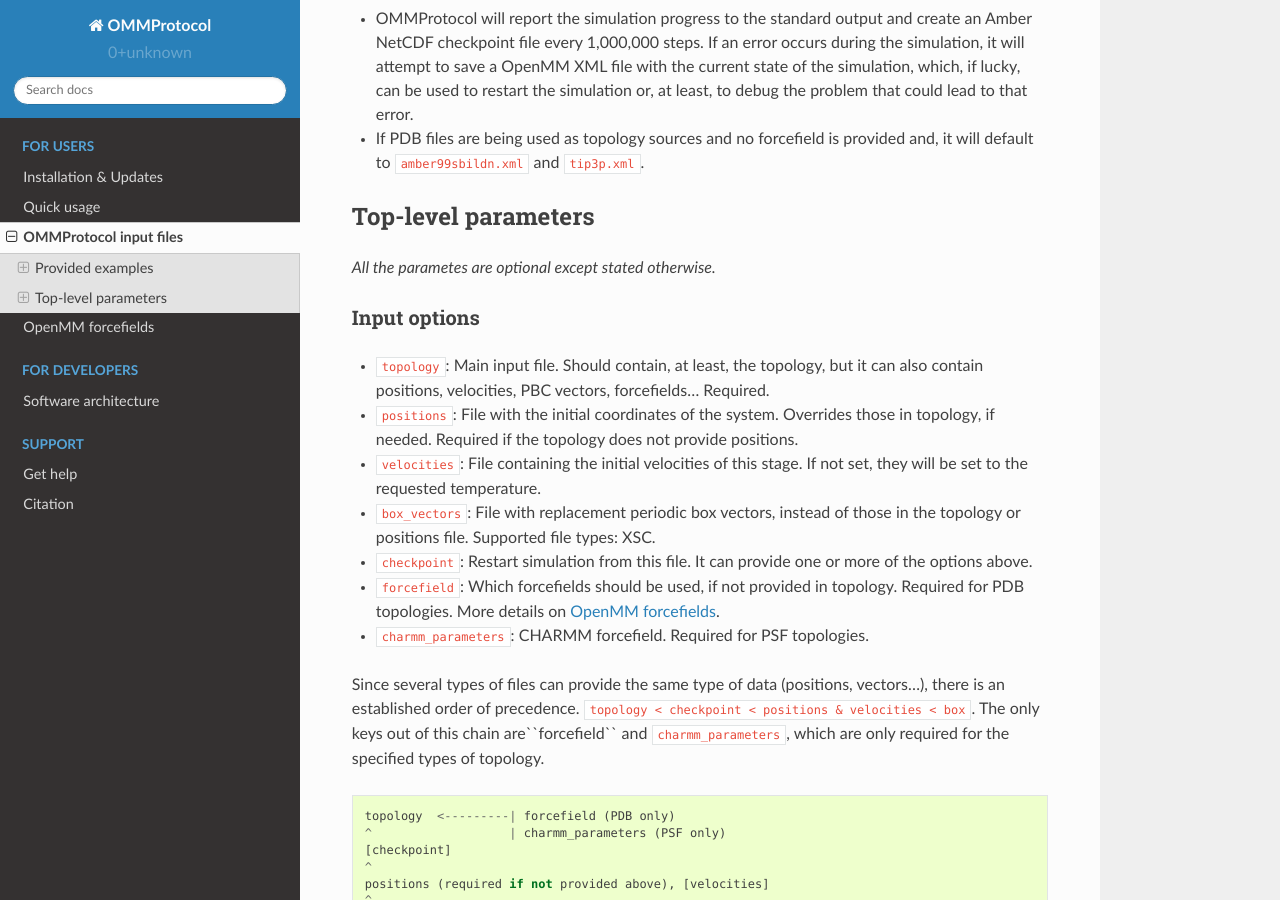
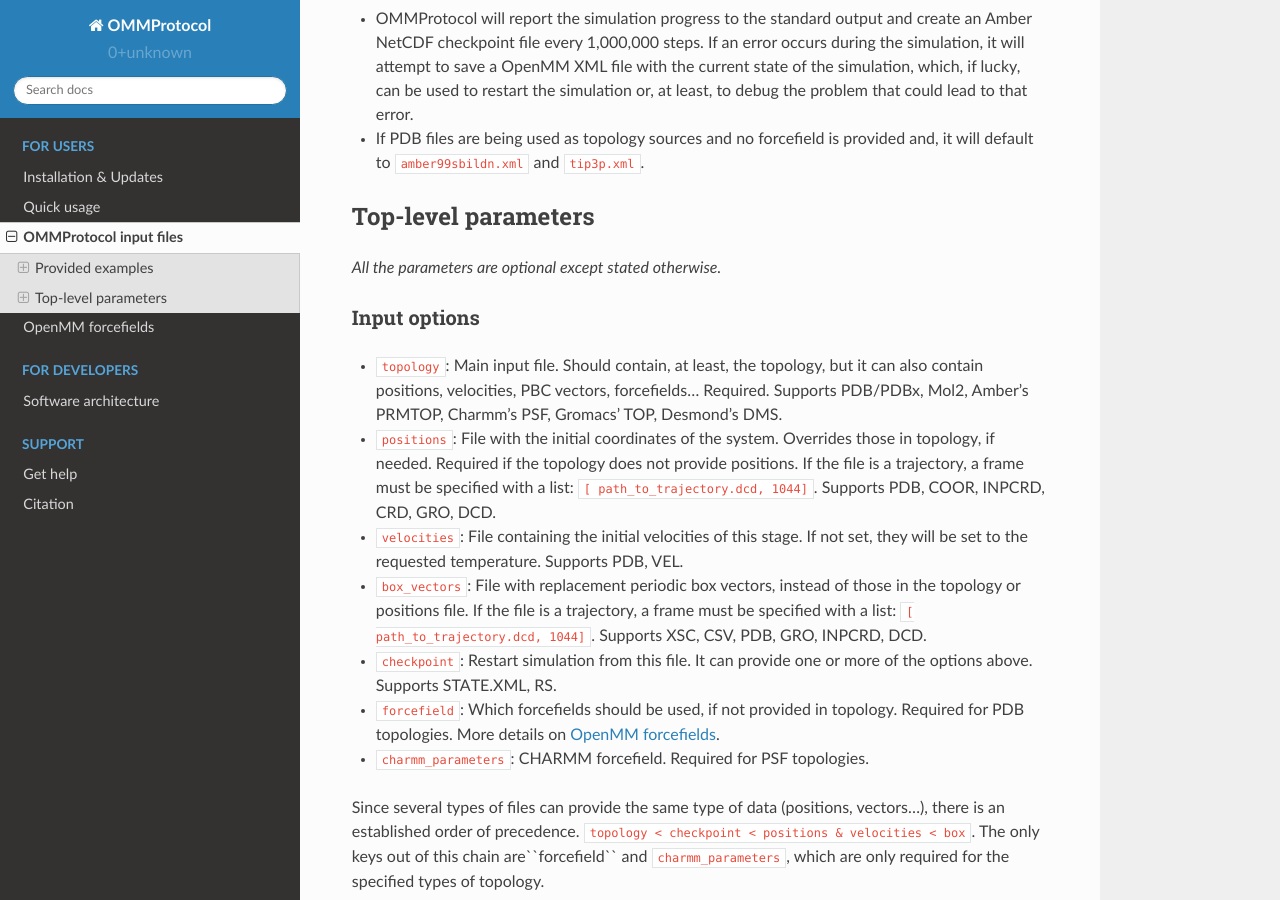
Before and after one commit to insilichem/ommprotocol, a Sphinx documentation site: the page built from docs/input.rst, in a window 1280 px wide and 900 px high, scrolled down 1982 px. Built offline with Sphinx 7.4.7 and the Read the Docs theme 2.0.0, drawn with Linux system fonts in a browser that asks for light colours.

Commit message:
Add initial support for loading trajectories as coordinates & box vectors providers

```diff
--- a/docs/index.rst
+++ b/docs/index.rst
@@ -19,9 +19,9 @@
 + No coding required - just a YAML input file!
 + Smart support for different input file formats:
     + **Topology**: PDB/PDBx, Mol2, Amber's PRMTOP, Charmm's PSF, Gromacs' TOP, Desmond's DMS
-    + **Positions**: PDB, COOR, INPCRD, CRD, GRO
+    + **Positions**: PDB, COOR, INPCRD, CRD, GRO, DCD
     + **Velocities**: PDB, VEL
-    + **Box vectors**: PDB, XSC, CSV, INPCRD, GRO
+    + **Box vectors**: XSC, CSV, PDB, GRO, INPCRD, DCD
     + A fallback method is implemented and will attempt to load everything else that might be supported by `ParmEd <http://parmed.github.io/ParmEd/html/index.html>`_.
 + Choose your preferred **trajectory** format (PDB, PDBx, DCD, HDF5, NETCDF, MDCRD) and **checkpoints** (Amber's, CHARMM's, OpenMM XML states).
 + Live report of simulation progress, with estimated ETA and speed.
--- a/docs/input.rst
+++ b/docs/input.rst
@@ -94,16 +94,16 @@
 Top-level parameters
 --------------------
 
-*All the parametes are optional except stated otherwise.*
+*All the parameters are optional except stated otherwise.*
 
 Input options
 .............
 
-- ``topology``: Main input file. Should contain, at least, the topology, but it can also contain positions, velocities, PBC vectors, forcefields... Required.
-- ``positions``: File with the initial coordinates of the system. Overrides those in topology, if needed. Required if the topology does not provide positions.
-- ``velocities``: File containing the initial velocities of this stage. If not set, they will be set to the requested temperature.
-- ``box_vectors``: File with replacement periodic box vectors, instead of those in the topology or positions file. Supported file types: XSC.
-- ``checkpoint``: Restart simulation from this file. It can provide one or more of the options above.
+- ``topology``: Main input file. Should contain, at least, the topology, but it can also contain positions, velocities, PBC vectors, forcefields... Required. Supports PDB/PDBx, Mol2, Amber's PRMTOP, Charmm's PSF, Gromacs' TOP, Desmond's DMS.
+- ``positions``: File with the initial coordinates of the system. Overrides those in topology, if needed. Required if the topology does not provide positions. If the file is a trajectory, a frame must be specified with a list: ``[ path_to_trajectory.dcd, 1044]``. Supports PDB, COOR, INPCRD, CRD, GRO, DCD.
+- ``velocities``: File containing the initial velocities of this stage. If not set, they will be set to the requested temperature. Supports PDB, VEL.
+- ``box_vectors``: File with replacement periodic box vectors, instead of those in the topology or positions file. If the file is a trajectory, a frame must be specified with a list: ``[ path_to_trajectory.dcd, 1044]``. Supports XSC, CSV, PDB, GRO, INPCRD, DCD.
+- ``checkpoint``: Restart simulation from this file. It can provide one or more of the options above. Supports STATE.XML, RS.
 - ``forcefield``: Which forcefields should be used, if not provided in topology. Required for PDB topologies. More details on :ref:`forcefields`.
 - ``charmm_parameters``: CHARMM forcefield. Required for PSF topologies.
 
```
Also changed, not shown: 3 other files.
